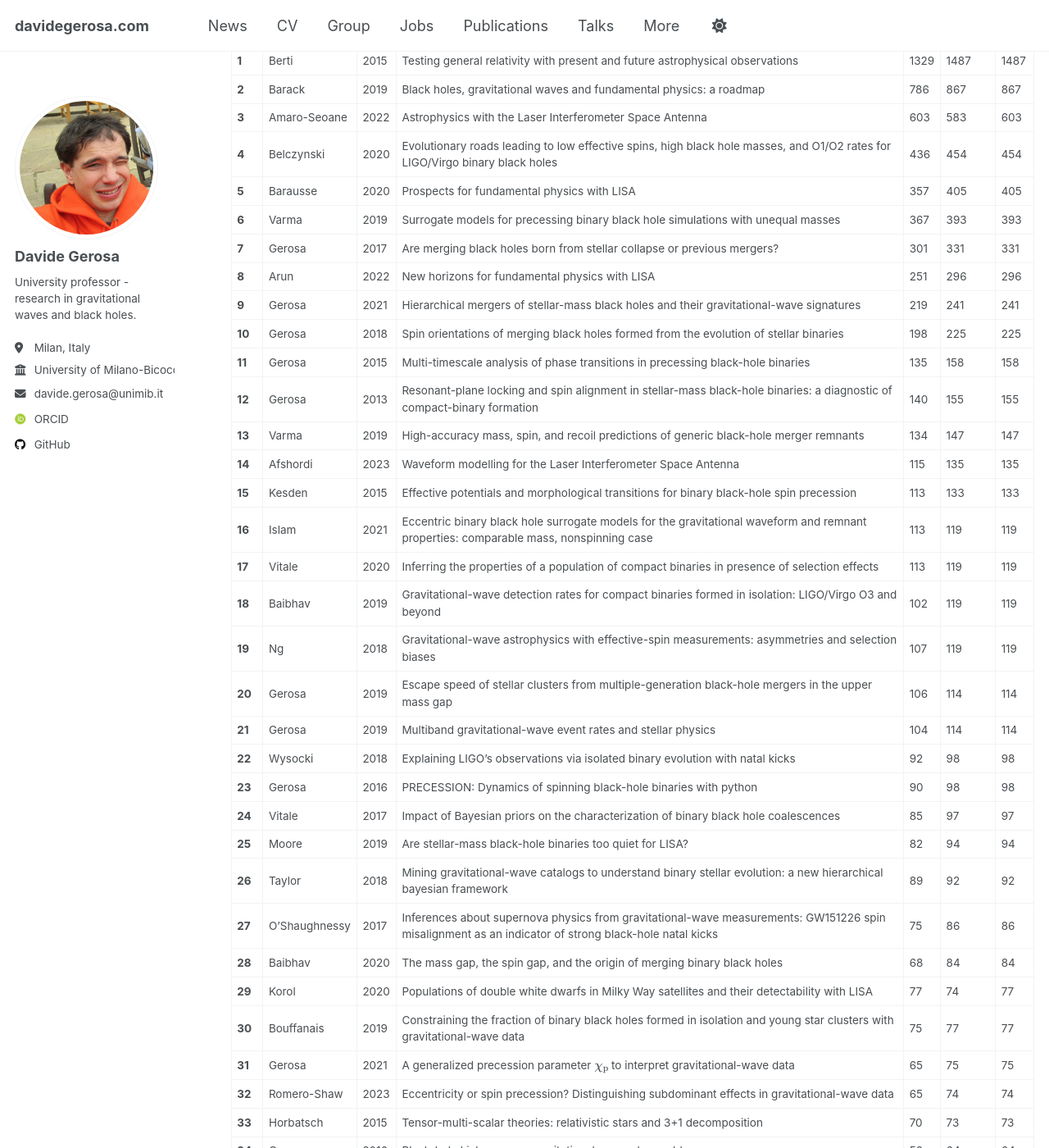
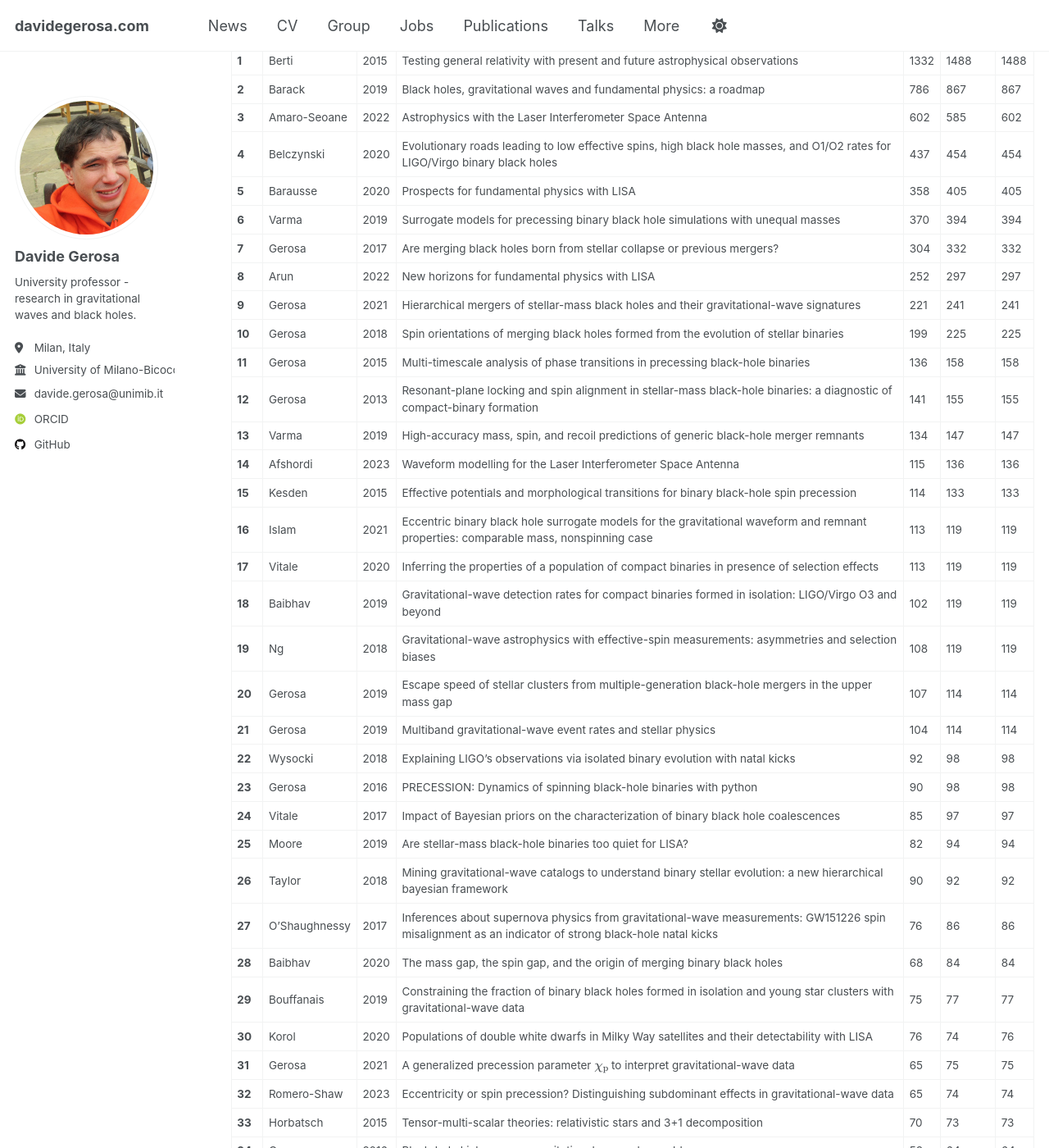
Before and after one commit to dgerosa/website, a Jekyll site: the page built from _pages/citations.md, in a window 1280 px wide and 1400 px high, scrolled down 513 px. Shown: the whole window at 82% size. Built offline with Jekyll 4.4.1, drawn with Linux system fonts in a browser that asks for light colours; some web fonts are replaced; some of the changed text lies outside the part shown.

Commit message:
Website update from workflow

```diff
--- a/_pages/_citations.md
+++ b/_pages/_citations.md
@@ -1,61 +1,61 @@
 ## Citation Summary
 
-- **Total ADS citations**: 8776
-- **Total INSPIRE citations**: 9629
-- **Total MAX citations**: 9679
+- **Total ADS citations**: 8805
+- **Total INSPIRE citations**: 9637
+- **Total MAX citations**: 9683
 - **h-index**: 47
 
 ## Paper list sorted by citation count
 
 | # | Author | Year | Title | ADS | INSPIRE | MAX |
 |---|--------|------|-------|-----|---------|-----|
-| **1** | Berti | 2015 | Testing general relativity with present and future astrophysical observations | 1329 | 1487 | 1487 |
+| **1** | Berti | 2015 | Testing general relativity with present and future astrophysical observations | 1332 | 1488 | 1488 |
 | **2** | Barack | 2019 | Black holes, gravitational waves and fundamental physics: a roadmap | 786 | 867 | 867 |
-| **3** | Amaro-Seoane | 2022 | Astrophysics with the Laser Interferometer Space Antenna | 603 | 583 | 603 |
-| **4** | Belczynski | 2020 | Evolutionary roads leading to low effective spins, high black hole masses, and O1/O2 rates for LIGO/Virgo binary black holes | 436 | 454 | 454 |
-| **5** | Barausse | 2020 | Prospects for fundamental physics with LISA | 357 | 405 | 405 |
-| **6** | Varma | 2019 | Surrogate models for precessing binary black hole simulations with unequal masses | 367 | 393 | 393 |
-| **7** | Gerosa | 2017 | Are merging black holes born from stellar collapse or previous mergers? | 301 | 331 | 331 |
-| **8** | Arun | 2022 | New horizons for fundamental physics with LISA | 251 | 296 | 296 |
-| **9** | Gerosa | 2021 | Hierarchical mergers of stellar-mass black holes and their gravitational-wave signatures | 219 | 241 | 241 |
-| **10** | Gerosa | 2018 | Spin orientations of merging black holes formed from the evolution of stellar binaries | 198 | 225 | 225 |
-| **11** | Gerosa | 2015 | Multi-timescale analysis of phase transitions in precessing black-hole binaries | 135 | 158 | 158 |
-| **12** | Gerosa | 2013 | Resonant-plane locking and spin alignment in stellar-mass black-hole binaries: a diagnostic of compact-binary formation | 140 | 155 | 155 |
+| **3** | Amaro-Seoane | 2022 | Astrophysics with the Laser Interferometer Space Antenna | 602 | 585 | 602 |
+| **4** | Belczynski | 2020 | Evolutionary roads leading to low effective spins, high black hole masses, and O1/O2 rates for LIGO/Virgo binary black holes | 437 | 454 | 454 |
+| **5** | Barausse | 2020 | Prospects for fundamental physics with LISA | 358 | 405 | 405 |
+| **6** | Varma | 2019 | Surrogate models for precessing binary black hole simulations with unequal masses | 370 | 394 | 394 |
+| **7** | Gerosa | 2017 | Are merging black holes born from stellar collapse or previous mergers? | 304 | 332 | 332 |
+| **8** | Arun | 2022 | New horizons for fundamental physics with LISA | 252 | 297 | 297 |
+| **9** | Gerosa | 2021 | Hierarchical mergers of stellar-mass black holes and their gravitational-wave signatures | 221 | 241 | 241 |
+| **10** | Gerosa | 2018 | Spin orientations of merging black holes formed from the evolution of stellar binaries | 199 | 225 | 225 |
+| **11** | Gerosa | 2015 | Multi-timescale analysis of phase transitions in precessing black-hole binaries | 136 | 158 | 158 |
+| **12** | Gerosa | 2013 | Resonant-plane locking and spin alignment in stellar-mass black-hole binaries: a diagnostic of compact-binary formation | 141 | 155 | 155 |
 | **13** | Varma | 2019 | High-accuracy mass, spin, and recoil predictions of generic black-hole merger remnants | 134 | 147 | 147 |
-| **14** | Afshordi | 2023 | Waveform modelling for the Laser Interferometer Space Antenna | 115 | 135 | 135 |
-| **15** | Kesden | 2015 | Effective potentials and morphological transitions for binary black-hole spin precession | 113 | 133 | 133 |
+| **14** | Afshordi | 2023 | Waveform modelling for the Laser Interferometer Space Antenna | 115 | 136 | 136 |
+| **15** | Kesden | 2015 | Effective potentials and morphological transitions for binary black-hole spin precession | 114 | 133 | 133 |
 | **16** | Islam | 2021 | Eccentric binary black hole surrogate models for the gravitational waveform and remnant properties: comparable mass, nonspinning case | 113 | 119 | 119 |
 | **17** | Vitale | 2020 | Inferring the properties of a population of compact binaries in presence of selection effects | 113 | 119 | 119 |
 | **18** | Baibhav | 2019 | Gravitational-wave detection rates for compact binaries formed in isolation: LIGO/Virgo O3 and beyond | 102 | 119 | 119 |
-| **19** | Ng | 2018 | Gravitational-wave astrophysics with effective-spin measurements: asymmetries and selection biases | 107 | 119 | 119 |
-| **20** | Gerosa | 2019 | Escape speed of stellar clusters from multiple-generation black-hole mergers in the upper mass gap | 106 | 114 | 114 |
+| **19** | Ng | 2018 | Gravitational-wave astrophysics with effective-spin measurements: asymmetries and selection biases | 108 | 119 | 119 |
+| **20** | Gerosa | 2019 | Escape speed of stellar clusters from multiple-generation black-hole mergers in the upper mass gap | 107 | 114 | 114 |
 | **21** | Gerosa | 2019 | Multiband gravitational-wave event rates and stellar physics | 104 | 114 | 114 |
 | **22** | Wysocki | 2018 | Explaining LIGO's observations via isolated binary evolution with natal kicks | 92 | 98 | 98 |
 | **23** | Gerosa | 2016 | PRECESSION: Dynamics of spinning black-hole binaries with python | 90 | 98 | 98 |
 | **24** | Vitale | 2017 | Impact of Bayesian priors on the characterization of binary black hole coalescences | 85 | 97 | 97 |
 | **25** | Moore | 2019 | Are stellar-mass black-hole binaries too quiet for LISA? | 82 | 94 | 94 |
-| **26** | Taylor | 2018 | Mining gravitational-wave catalogs to understand binary stellar evolution: a new hierarchical bayesian framework | 89 | 92 | 92 |
-| **27** | O'Shaughnessy | 2017 | Inferences about supernova physics from gravitational-wave measurements: GW151226 spin misalignment as an indicator of strong black-hole natal kicks | 75 | 86 | 86 |
+| **26** | Taylor | 2018 | Mining gravitational-wave catalogs to understand binary stellar evolution: a new hierarchical bayesian framework | 90 | 92 | 92 |
+| **27** | O'Shaughnessy | 2017 | Inferences about supernova physics from gravitational-wave measurements: GW151226 spin misalignment as an indicator of strong black-hole natal kicks | 76 | 86 | 86 |
 | **28** | Baibhav | 2020 | The mass gap, the spin gap, and the origin of merging binary black holes | 68 | 84 | 84 |
-| **29** | Korol | 2020 | Populations of double white dwarfs in Milky Way satellites and their detectability with LISA | 77 | 74 | 77 |
-| **30** | Bouffanais | 2019 | Constraining the fraction of binary black holes formed in isolation and young star clusters with gravitational-wave data | 75 | 77 | 77 |
+| **29** | Bouffanais | 2019 | Constraining the fraction of binary black holes formed in isolation and young star clusters with gravitational-wave data | 75 | 77 | 77 |
+| **30** | Korol | 2020 | Populations of double white dwarfs in Milky Way satellites and their detectability with LISA | 76 | 74 | 76 |
 | **31** | Gerosa | 2021 | A generalized precession parameter $$\chi_\mathrm{p}$$ to interpret gravitational-wave data | 65 | 75 | 75 |
 | **32** | Romero-Shaw | 2023 | Eccentricity or spin precession? Distinguishing subdominant effects in gravitational-wave data | 65 | 74 | 74 |
 | **33** | Horbatsch | 2015 | Tensor-multi-scalar theories: relativistic stars and 3+1 decomposition | 70 | 73 | 73 |
 | **34** | Gerosa | 2016 | Black-hole kicks as new gravitational-wave observables | 58 | 64 | 64 |
 | **35** | Gerosa | 2015 | Precessional instability in binary black holes with aligned spins | 56 | 61 | 61 |
-| **36** | Gupta | 2020 | Black holes in the low mass gap: Implications for gravitational wave observations | 55 | 60 | 60 |
+| **36** | Gupta | 2020 | Black holes in the low mass gap: Implications for gravitational wave observations | 56 | 60 | 60 |
 | **37** | Gerosa | 2018 | Black-hole kicks from numerical-relativity surrogate models | 55 | 60 | 60 |
 | **38** | Gerosa | 2016 | Numerical simulations of stellar collapse in scalar-tensor theories of gravity | 52 | 60 | 60 |
 | **39** | Klein | 2022 | The last three years: multiband gravitational-wave observations of stellar-mass binary black holes | 53 | 56 | 56 |
 | **40** | Buscicchio | 2021 | Bayesian parameter estimation of stellar-mass black-hole binaries with LISA | 50 | 56 | 56 |
 | **41** | Gerosa | 2020 | Astrophysical implications of GW190412 as a remnant of a previous black-hole merger | 49 | 55 | 55 |
-| **42** | Gerosa | 2014 | Distinguishing black-hole spin-orbit resonances by their gravitational-wave signatures | 45 | 55 | 55 |
+| **42** | Gerosa | 2014 | Distinguishing black-hole spin-orbit resonances by their gravitational-wave signatures | 46 | 55 | 55 |
 | **43** | Gerosa | 2015 | Spin alignment and differential accretion in merging black hole binaries | 52 | 45 | 52 |
-| **44** | Mould | 2022 | Deep learning and Bayesian inference of gravitational-wave populations: hierarchical black-hole mergers | 44 | 49 | 49 |
+| **44** | Mould | 2022 | Deep learning and Bayesian inference of gravitational-wave populations: hierarchical black-hole mergers | 46 | 50 | 50 |
 | **45** | Sperhake | 2017 | Long-lived inverse chirp signals from core collapse in massive scalar-tensor gravity | 43 | 49 | 49 |
 | **46** | Roebber | 2020 | Milky Way satellites shining bright in gravitational waves | 43 | 48 | 48 |
-| **47** | Mould | 2022 | Which black hole formed first? Mass-ratio reversal in massive binary stars from gravitational-wave data | 42 | 47 | 47 |
+| **47** | Mould | 2022 | Which black hole formed first? Mass-ratio reversal in massive binary stars from gravitational-wave data | 43 | 47 | 47 |
 | **48** | Gerosa | 2015 | Missing black holes in brightest cluster galaxies as evidence for the occurrence of superkicks in nature | 41 | 47 | 47 |
 | **49** | Moore | 2021 | Testing general relativity with gravitational-wave catalogs: the insidious nature of waveform systematics | 39 | 43 | 43 |
 | **50** | Tso | 2019 | Optimizing LIGO with LISA forewarnings to improve black-hole spectroscopy | 36 | 41 | 41 |
```
Also changed, not shown: other parts of _pages/_citations.md (+5 -5 lines), _pages/_group.md (+4 -4 lines), _pages/_publications.md (+1 -1 lines), _pages/_talks.md (+1 -1 lines).
